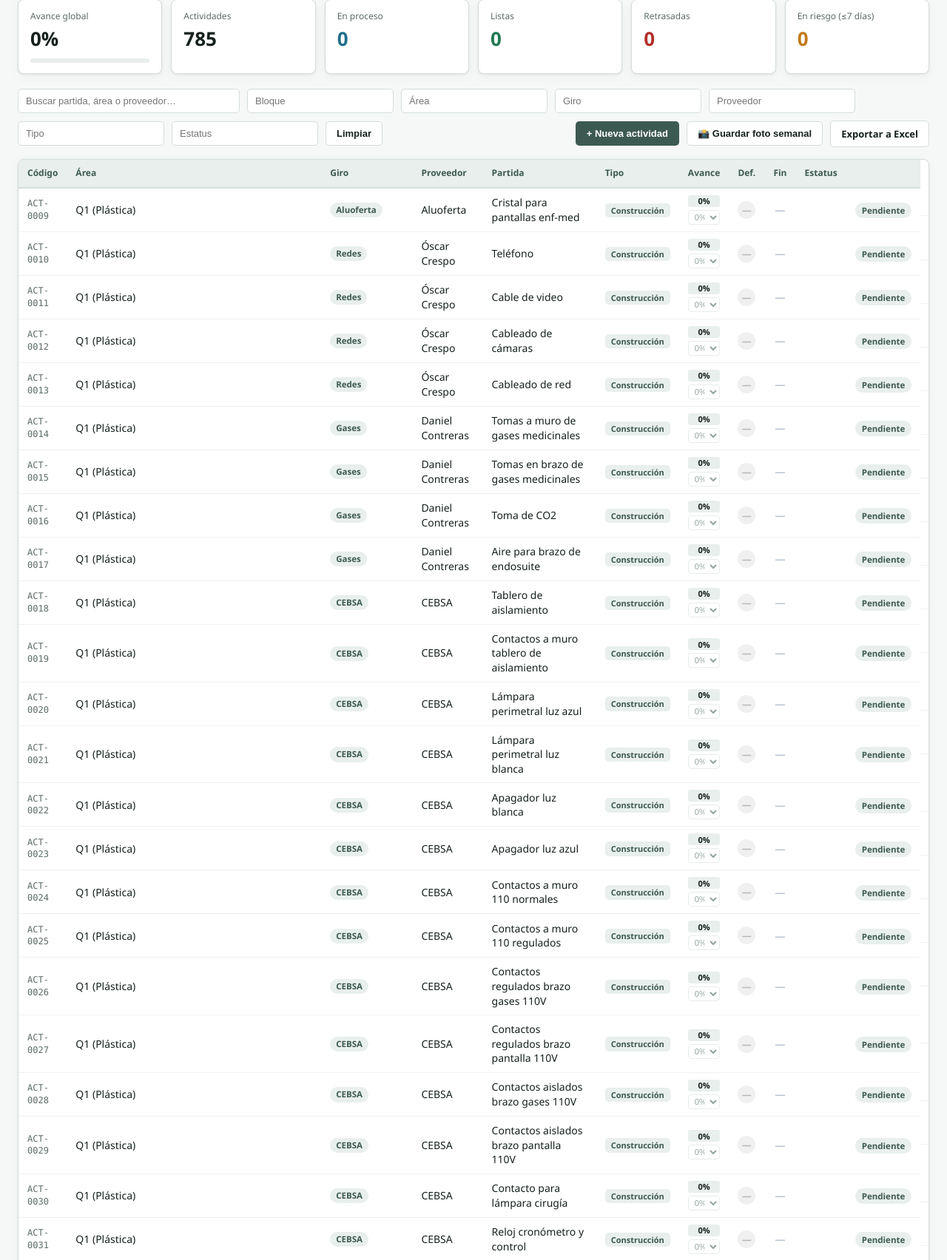
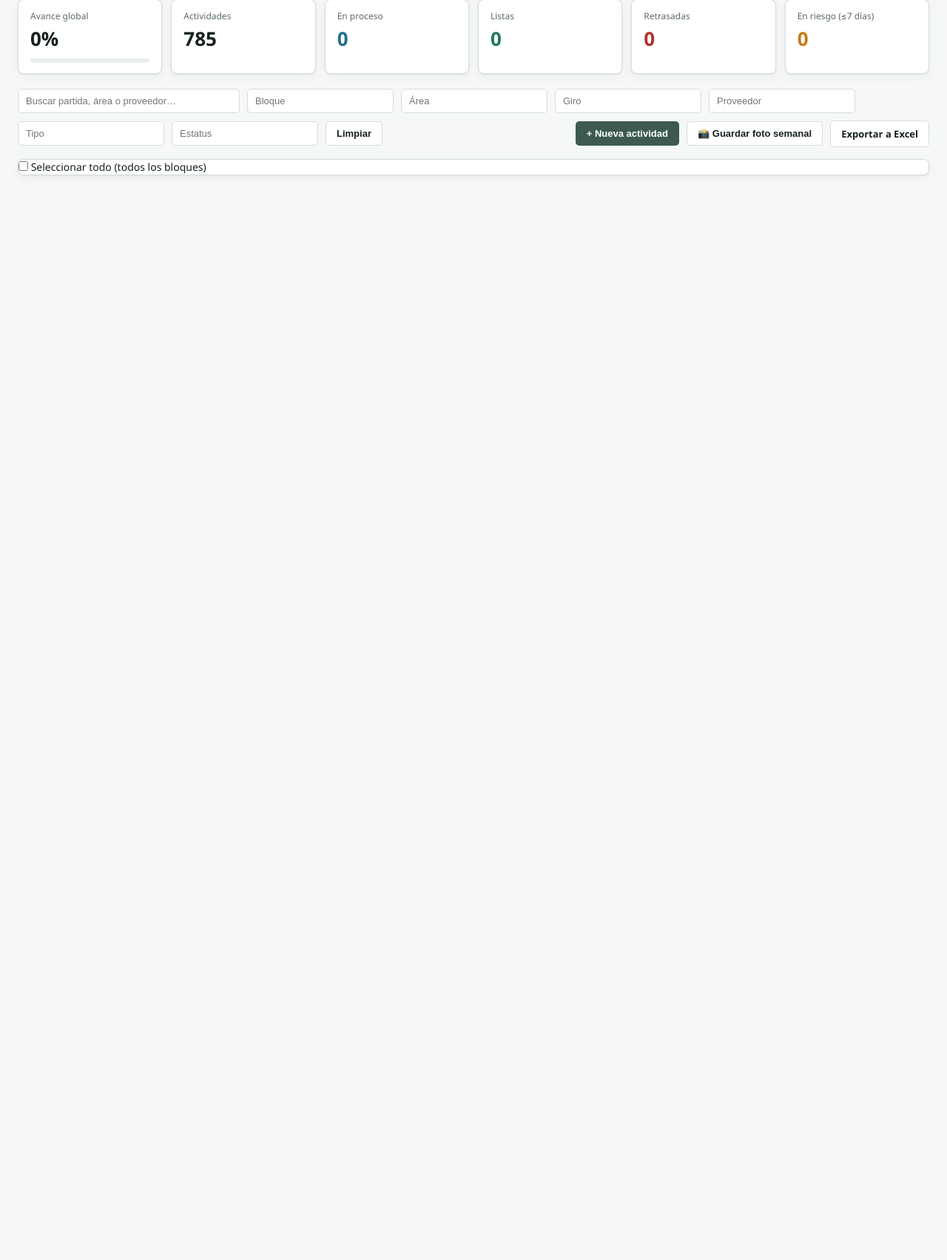
Before and after one commit to jaedcast190-source/control-obra-hap, a Flask app: page / in a window 1280 px wide; the page is wider, and only the part inside the window is pictured. Shown: the part 254-1958 px from the top of that part at 74% size. After the commit the page ends 493 px from the top of that part, so only its background shows below. Run offline with Flask 3, Linux system fonts and the light colour scheme; a user stored in the database is signed in; data comes from the database, SQL or seed files in the repository; data that the repository does not hold is empty.

Commit message:
Refactor table to checkbox for selecting all items
Removed the table structure and replaced it with a checkbox for selecting all blocks.

```diff
--- a/templates/index.html
+++ b/templates/index.html
@@ -92,17 +92,10 @@
 </div>
 
 <div class="tabla-wrap">
-  <table id="tabla">
-    <thead>
-      <tr>
-        <th class="col-check"><input type="checkbox" id="check-todos" title="Seleccionar todos"></th>
-        <th>Código</th><th>Área</th><th>Giro</th><th id="th-proveedor">Proveedor</th>
-        <th>Partida</th><th>Tipo</th><th class="col-av">Avance</th>
-        <th>Def.</th><th>Fin</th><th>Estatus</th><th></th>
-      </tr>
-    </thead>
-    <tbody id="cuerpo"></tbody>
-  </table>
+  <div class="check-todos-fila">
+    <label><input type="checkbox" id="check-todos" title="Seleccionar todos"> Seleccionar todo (todos los bloques)</label>
+  </div>
+  <div id="grupos-bloque"></div>
   <p id="vacio" class="vacio" hidden>No hay actividades que coincidan con el filtro.</p>
 </div>
 
```
